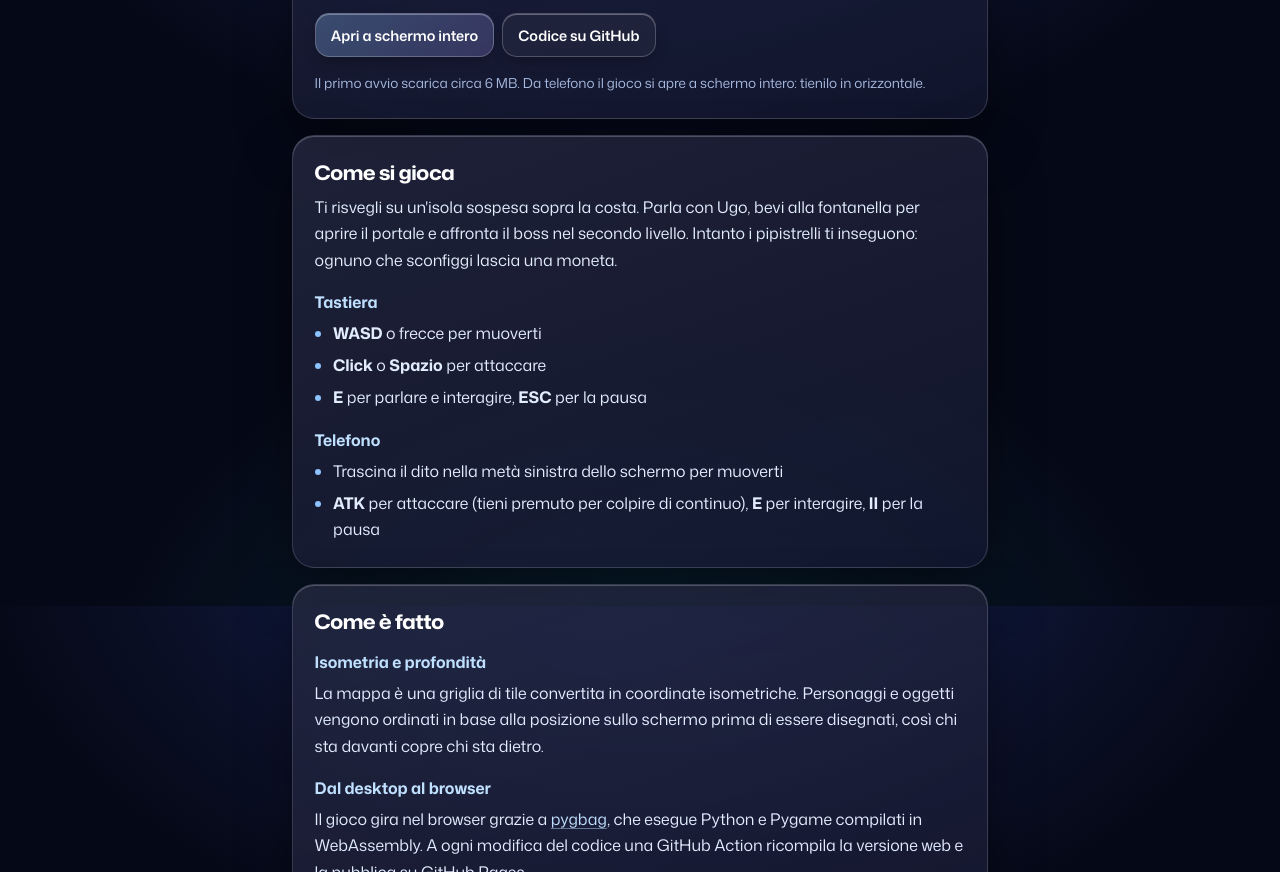
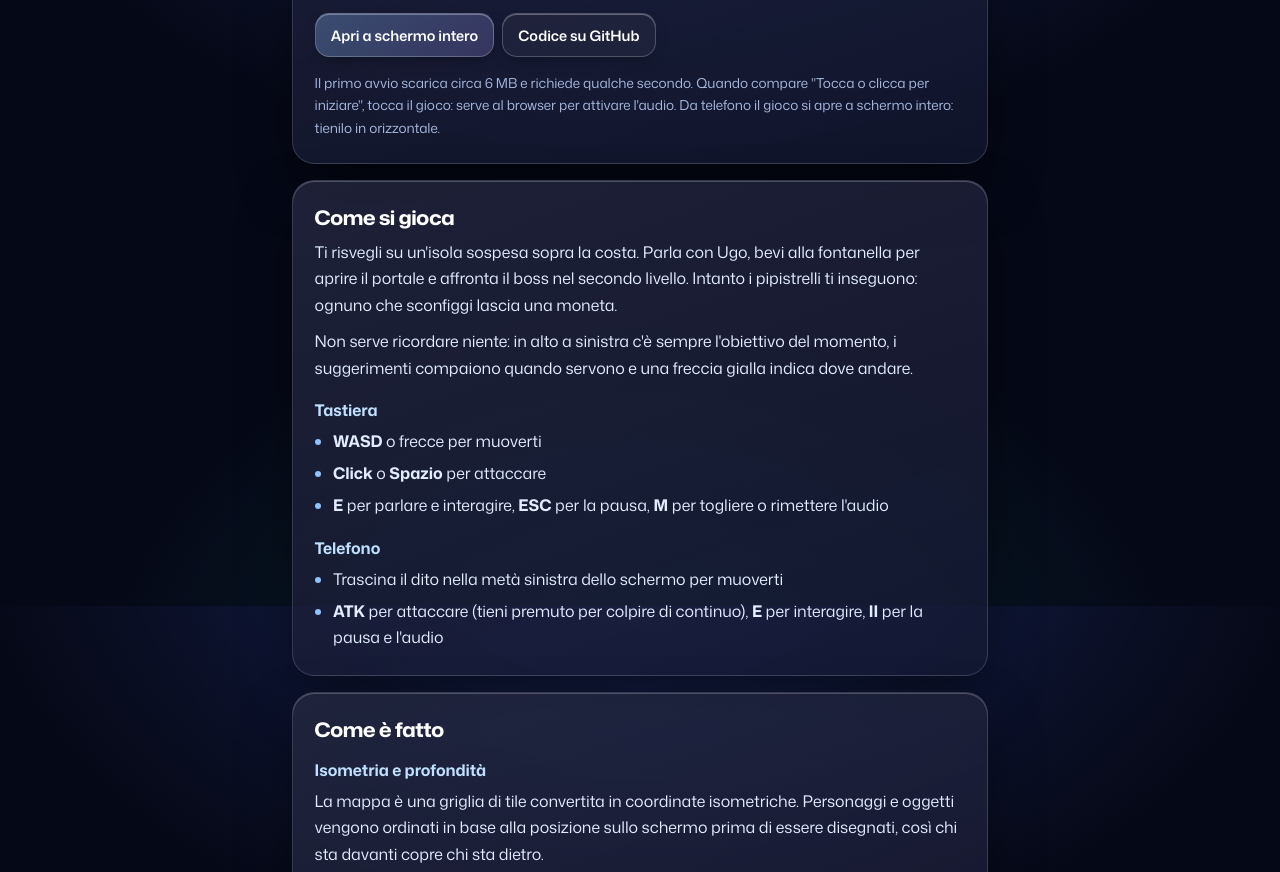
Before and after one commit to vincenzoallocca/portfolio, a plain HTML site: page progetti/nemici-miei/index.html in a window 1280 px wide. Shown: the part 994-1866 px from the top of the page. Drawn offline with Linux system fonts and the light colour scheme.

Commit message:
content: istruzioni più chiare nella pagina di Nemici Miei

```diff
--- a/progetti/nemici-miei/index.html
+++ b/progetti/nemici-miei/index.html
@@ -134,22 +134,23 @@
           <a class="btn" href="https://vincenzoallocca.github.io/nemici-miei/" rel="noopener">Apri a schermo intero</a>
           <a class="btn ghost" href="https://github.com/vincenzoallocca/nemici-miei" rel="noopener">Codice su GitHub</a>
         </div>
-        <p class="note">Il primo avvio scarica circa 6 MB. Da telefono il gioco si apre a schermo intero: tienilo in orizzontale.</p>
+        <p class="note">Il primo avvio scarica circa 6 MB e richiede qualche secondo. Quando compare "Tocca o clicca per iniziare", tocca il gioco: serve al browser per attivare l'audio. Da telefono il gioco si apre a schermo intero: tienilo in orizzontale.</p>
       </section>
 
       <section class="card" aria-labelledby="come">
         <h2 id="come">Come si gioca</h2>
         <p>Ti risvegli su un'isola sospesa sopra la costa. Parla con Ugo, bevi alla fontanella per aprire il portale e affronta il boss nel secondo livello. Intanto i pipistrelli ti inseguono: ognuno che sconfiggi lascia una moneta.</p>
+        <p>Non serve ricordare niente: in alto a sinistra c'è sempre l'obiettivo del momento, i suggerimenti compaiono quando servono e una freccia gialla indica dove andare.</p>
         <h3>Tastiera</h3>
         <ul>
           <li><b>WASD</b> o frecce per muoverti</li>
           <li><b>Click</b> o <b>Spazio</b> per attaccare</li>
-          <li><b>E</b> per parlare e interagire, <b>ESC</b> per la pausa</li>
+          <li><b>E</b> per parlare e interagire, <b>ESC</b> per la pausa, <b>M</b> per togliere o rimettere l'audio</li>
         </ul>
         <h3>Telefono</h3>
         <ul>
           <li>Trascina il dito nella metà sinistra dello schermo per muoverti</li>
-          <li><b>ATK</b> per attaccare (tieni premuto per colpire di continuo), <b>E</b> per interagire, <b>II</b> per la pausa</li>
+          <li><b>ATK</b> per attaccare (tieni premuto per colpire di continuo), <b>E</b> per interagire, <b>II</b> per la pausa e l'audio</li>
         </ul>
       </section>
 
```
